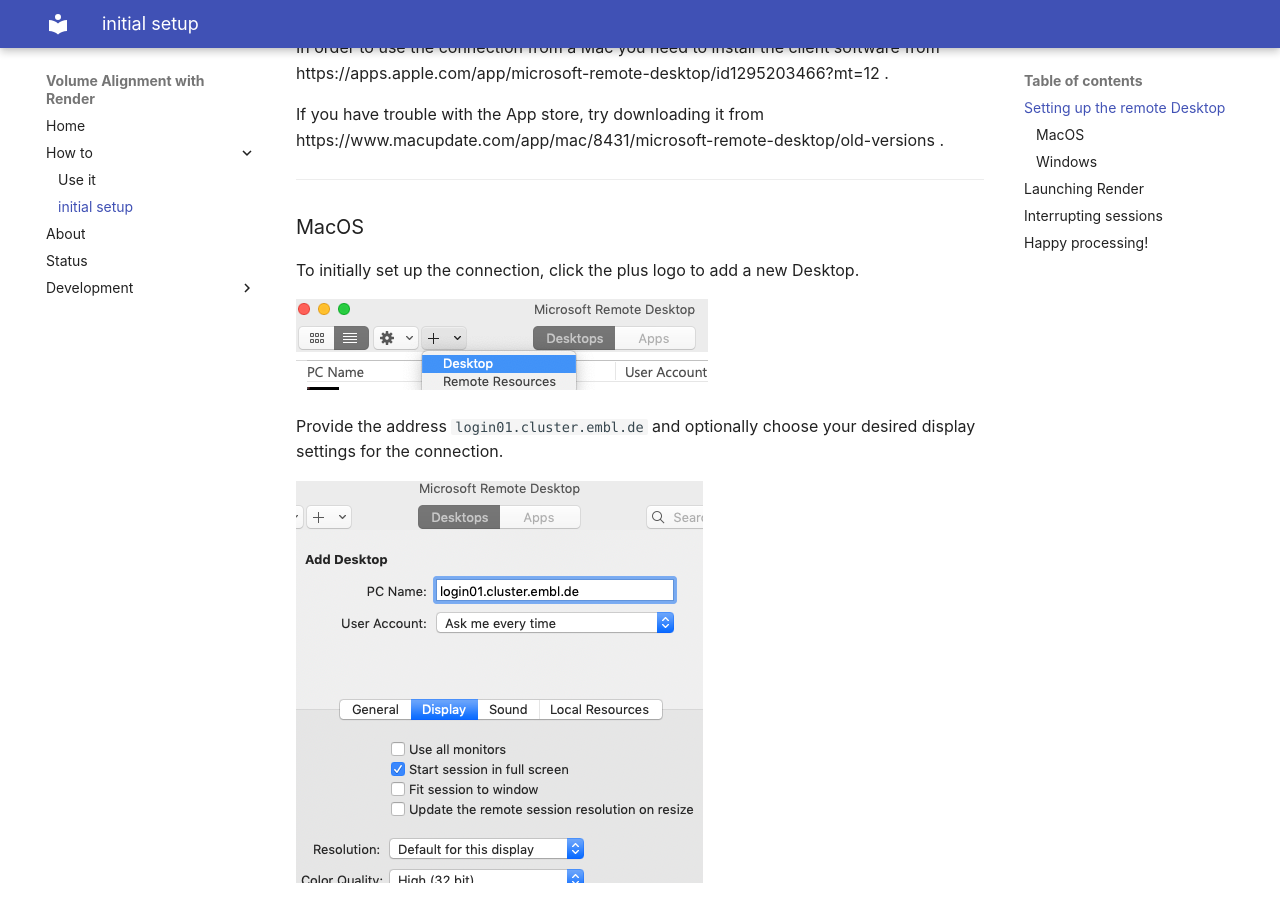
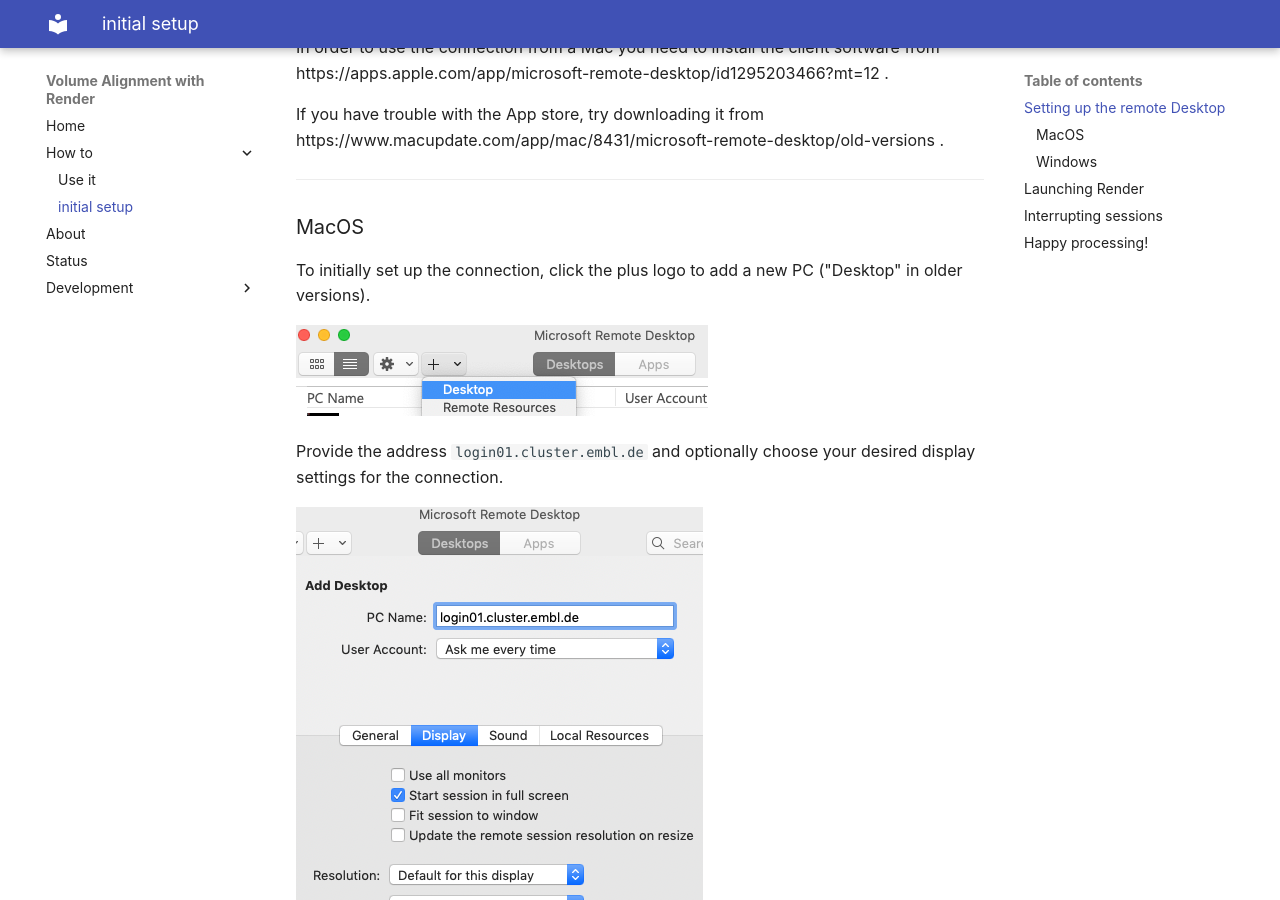
Before and after one commit to martinschorb/volumealign, an MkDocs documentation site: the page built from docs/remote.md, in a window 1280 px wide and 900 px high, scrolled down 437 px. Built offline with MkDocs 1.6.1 and Material for MkDocs 9.7.7, drawn with Linux system fonts in a browser that asks for light colours.

Commit message:
update daocs for new MS remote version

```diff
--- a/docs/remote.md
+++ b/docs/remote.md
@@ -19,7 +19,7 @@
 
 ### MacOS
 
-To initially set up the connection, click the plus logo to add a new Desktop.
+To initially set up the connection, click the plus logo to add a new PC ("Desktop" in older versions).
 
 ![add remote Desktop](img/ms_add.png "Add remote Desktop")
 
```
